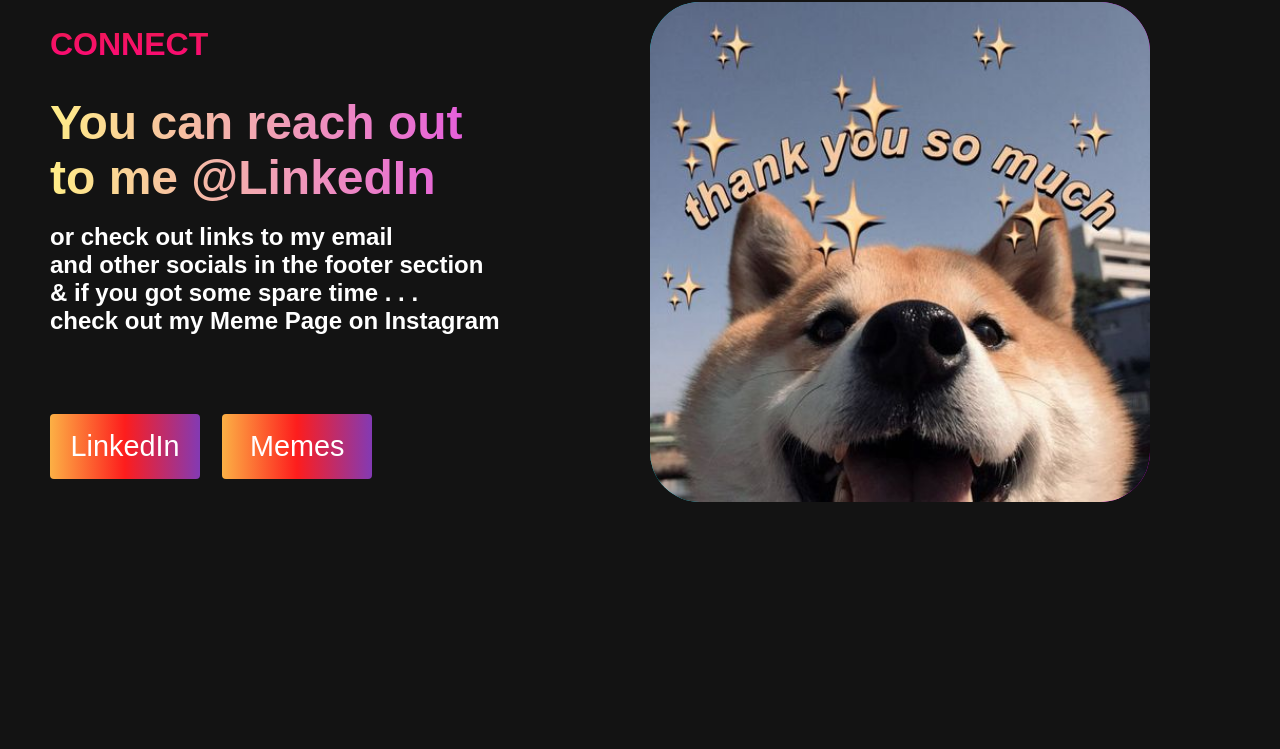
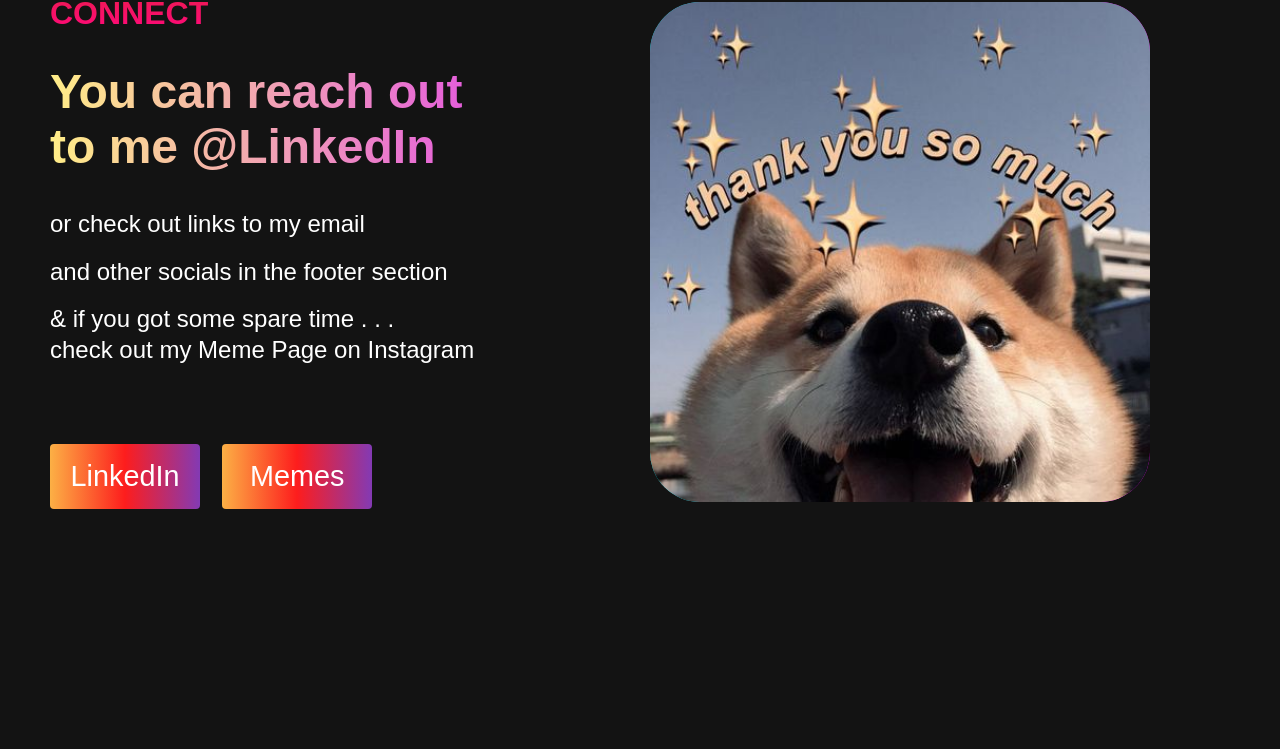
Before and after one commit to Heta287/Portfolio, a plain HTML site: page index.html in a window 1280 px wide. Shown: the part 3344-4093 px from the top of the page. Drawn offline with nearby package versions, Linux system fonts and the light colour scheme; no server answers.

Commit message:
Update index.html

```diff
--- a/index.html
+++ b/index.html
@@ -125,9 +125,9 @@
         <div class="main__content">
           <h1>CONNECT</h1>
           <h4>You can reach out <br>to me @LinkedIn</h4><br>
-          <h2>or check out links to my email </h2>
-          <h2>and other socials in the footer section</h2>
-          <h2>& if you got some spare time . . . <br>check out my Meme Page on Instagram</h2>
+          <p>or check out links to my email </p>
+          <p>and other socials in the footer section</p>
+          <p>& if you got some spare time . . . <br>check out my Meme Page on Instagram</p>
           <p> <br>  </p>
           <button class="main__btn"><a href="https://www.linkedin.com/in/hetapatel287/" target="_blank">LinkedIn</a></button>
           &nbsp;&nbsp;&nbsp;&nbsp;<button class="main__btn"><a href="https://www.instagram.com/witty_vista/" target="_blank">Memes</a></button>
```
